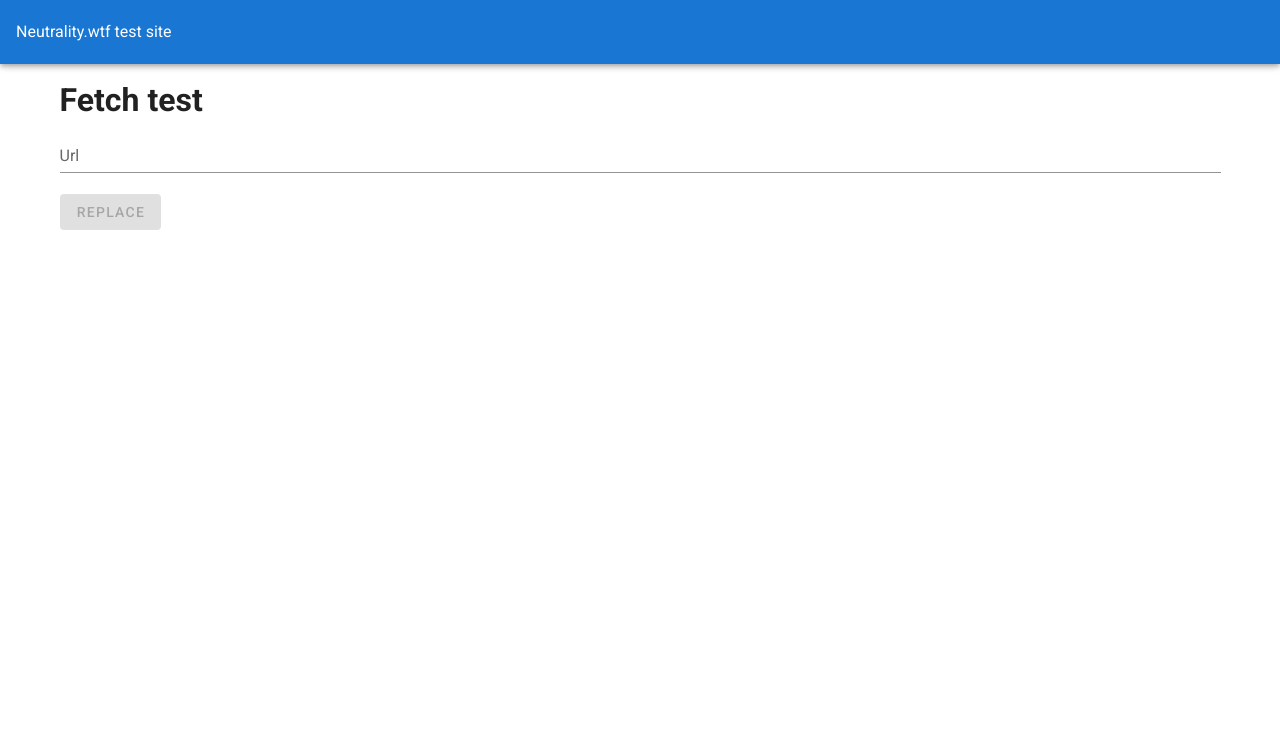
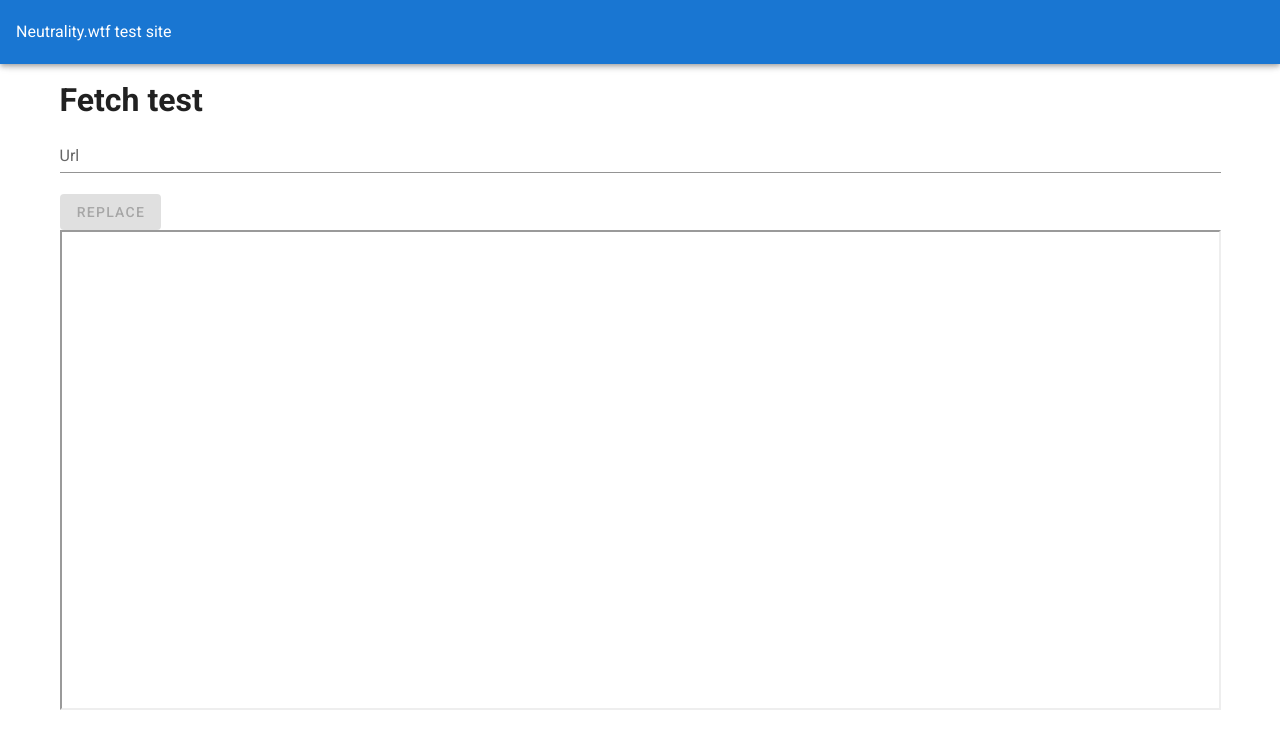
Before and after one commit to neutralitywtf/website, a Vue app: page /#/ in a window 1280 px wide. Shown: the top 748 px of the page. Built offline with nearby package versions, Linux system fonts and the light colour scheme.

Commit message:
Cleanup, change to api path

```diff
--- a/src/views/Home.vue
+++ b/src/views/Home.vue
@@ -22,7 +22,7 @@
         </v-btn>
       </v-form>
       <img v-if="loading" src="../assets/loading-200px.gif" />
-    <iframe v-if="ready" :srcdoc="flippedHtml" width="100%" min-height="60vh"></iframe>
+    <iframe v-show="ready" @load="onIframeLoaded" :src="apiUrl" width="100%"></iframe>
   </v-container>
 </template>
 
@@ -47,7 +47,7 @@ export default {
           '(\\#[-a-z\\d_]*)?$', 'i')).test(v) || 'URL is invalid.'
       ],
       ready: false,
-      flippedHtml: ''
+      apiUrl: ''
     }
   },
   components: {
@@ -56,10 +56,12 @@ export default {
     async fetchUrl () {
       this.loading = true
       this.ready = false
+      this.apiUrl = ''
       const encodedUrl = encodeURIComponent(this.requestUrl)
-      // this.ready = false
-      const resp = await fetch(`/.netlify/functions/replace/${encodedUrl}/desktop`)
-      this.flippedHtml = (await resp.text())
+      // this.apiUrl = `/.netlify/functions/replace/${encodedUrl}/desktop`
+      this.apiUrl = `/api/replace/${encodedUrl}/desktop`
+    },
+    onIframeLoaded () {
       this.loading = false
       this.ready = true
     }
@@ -68,3 +70,9 @@ export default {
   }
 }
 </script>
+
+<style lang="less">
+iframe {
+  min-height: 60vh;
+}
+</style>
```
Also changed, not shown: .functions/replace.js, 1 other file (tests, documents, lock files or other folders).
